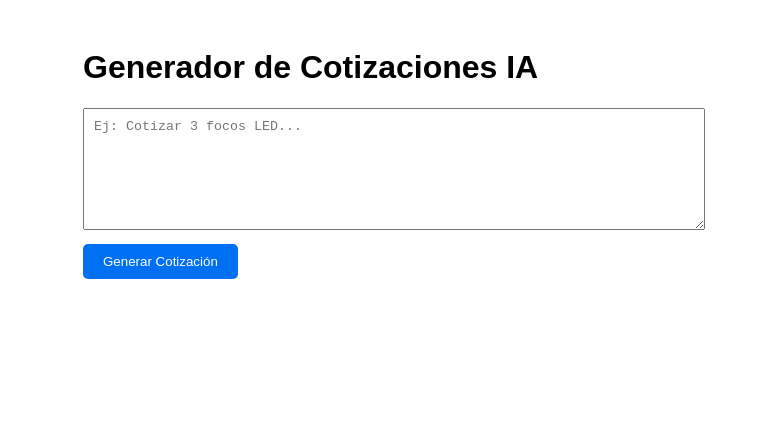
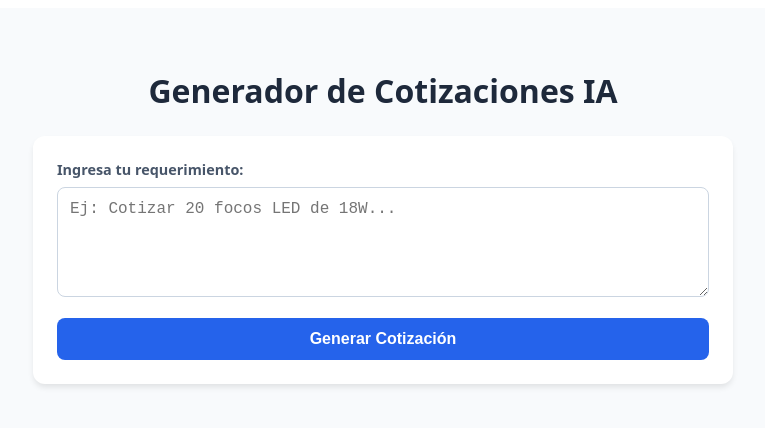
Before and after one commit to eduardoaravena2108-sys/cotizador-ia, a Next.js app: page / in a window 1280 px wide. Shown: the top 428 px of the page, without its empty margins (257-1022 px from the left). Built offline with nearby package versions, Linux system fonts and the light colour scheme.

Commit message:
style: apply modern UI layout

```diff
--- a/app/page.tsx
+++ b/app/page.tsx
@@ -25,29 +25,65 @@ export default function Home() {
   };
 
   return (
-    <main style={{ padding: '20px', fontFamily: 'sans-serif', maxWidth: '600px', margin: '0 auto' }}>
-      <h1>Generador de Cotizaciones IA</h1>
+    <div style={{ backgroundColor: '#f8fafc', minHeight: '100vh', padding: '40px 20px', fontFamily: 'system-ui, -apple-system, sans-serif' }}>
+      <main style={{ maxWidth: '700px', margin: '0 auto' }}>
+        <h1 style={{ fontSize: '2rem', fontWeight: 'bold', color: '#1e293b', marginBottom: '24px', textAlign: 'center' }}>
+          Generador de Cotizaciones IA
+        </h1>
+
+        <div style={{ backgroundColor: '#ffffff', padding: '24px', borderRadius: '12px', boxShadow: '0 4px 6px -1px rgba(0,0,0,0.1)', marginBottom: '24px' }}>
+          <label style={{ display: 'block', fontSize: '0.9rem', fontWeight: '600', color: '#475569', marginBottom: '8px' }}>
+            Ingresa tu requerimiento:
+          </label>
           <textarea
-        style={{ width: '100%', height: '100px', marginBottom: '10px', padding: '10px' }}
-        placeholder="Ej: Cotizar 3 focos LED..."
+            style={{
+              width: '100%',
+              height: '110px',
+              padding: '12px',
+              borderRadius: '8px',
+              border: '1px solid #cbd5e1',
+              fontSize: '1rem',
+              color: '#1e293b',
+              boxSizing: 'border-box',
+              outline: 'none',
+              resize: 'vertical'
+            }}
+            placeholder="Ej: Cotizar 20 focos LED de 18W..."
             value={prompt}
             onChange={(e) => setPrompt(e.target.value)}
           />
-      <br />
           <button
             onClick={handleGenerate}
             disabled={loading}
-        style={{ padding: '10px 20px', backgroundColor: '#0070f3', color: 'white', border: 'none', borderRadius: '5px', cursor: 'pointer' }}
+            style={{
+              marginTop: '16px',
+              width: '100%',
+              padding: '12px',
+              backgroundColor: loading ? '#94a3b8' : '#2563eb',
+              color: '#ffffff',
+              border: 'none',
+              borderRadius: '8px',
+              fontSize: '1rem',
+              fontWeight: '600',
+              cursor: loading ? 'not-allowed' : 'pointer',
+              transition: 'background-color 0.2s'
+            }}
           >
-        {loading ? 'Generando...' : 'Generar Cotización'}
+            {loading ? 'Generando cotización...' : 'Generar Cotización'}
           </button>
+        </div>
 
         {result && (
-        <div style={{ marginTop: '20px', padding: '10px', background: '#f0f0f0' }}>
-          <h2>Resultado:</h2>
-          <pre>{JSON.stringify(result, null, 2)}</pre>
+          <div style={{ backgroundColor: '#ffffff', padding: '24px', borderRadius: '12px', boxShadow: '0 4px 6px -1px rgba(0,0,0,0.1)' }}>
+            <h2 style={{ fontSize: '1.25rem', fontWeight: 'bold', color: '#1e293b', marginBottom: '12px' }}>
+              Resultado:
+            </h2>
+            <pre style={{ backgroundColor: '#f1f5f9', padding: '16px', borderRadius: '8px', color: '#0f172a', fontSize: '0.9rem', overflowX: 'auto' }}>
+              {JSON.stringify(result, null, 2)}
+            </pre>
           </div>
         )}
       </main>
+    </div>
   );
 }
```
Lines whose indentation alone changed are shown as unchanged.
